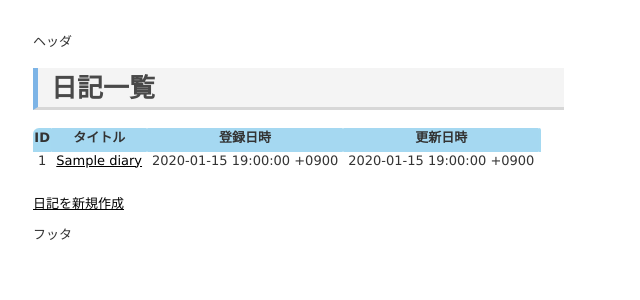
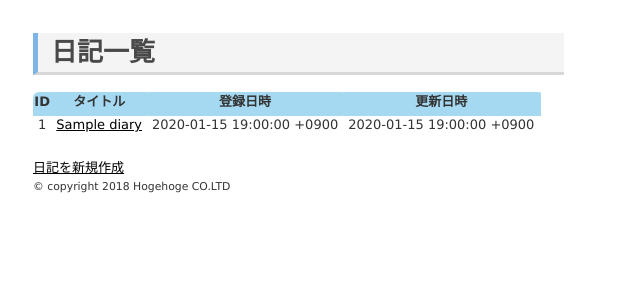
Before and after one commit to yamamusan/practice-rails, a Rails app: page /diaries in a window 1280 px wide. Shown: the top 300 px of the page, without its empty margins (0-640 px from the left). Run offline with Rails 7, Linux system fonts and the light colour scheme; tables that the repository leaves empty hold one stand-in row (values such as "Sample post"); style sheets or scripts are compiled from the project's sources.

Commit message:
共通扱いのスタイルを設定

```diff
--- a/app/assets/stylesheets/users.scss
+++ b/app/assets/stylesheets/users.scss
@@ -1,3 +1,9 @@
 // Place all the styles related to the users controller here.
 // They will automatically be included in application.css.
 // You can use Sass (SCSS) here: http://sass-lang.com/
+footer{
+  min-height: 100%;
+  height: auto !important;
+  height: 100%;
+  position: relative;
+ }
--- a/app/views/layouts/application.html.erb
+++ b/app/views/layouts/application.html.erb
@@ -10,8 +10,8 @@
   </head>
 
   <body>
-    <p>ヘッダ</p>
     <%= yield %>
-    <p>フッタ</p>
   </body>
+
+  <footer><small>&copy; copyright 2018 Hogehoge CO.LTD</small></footer>
 </html>
```
